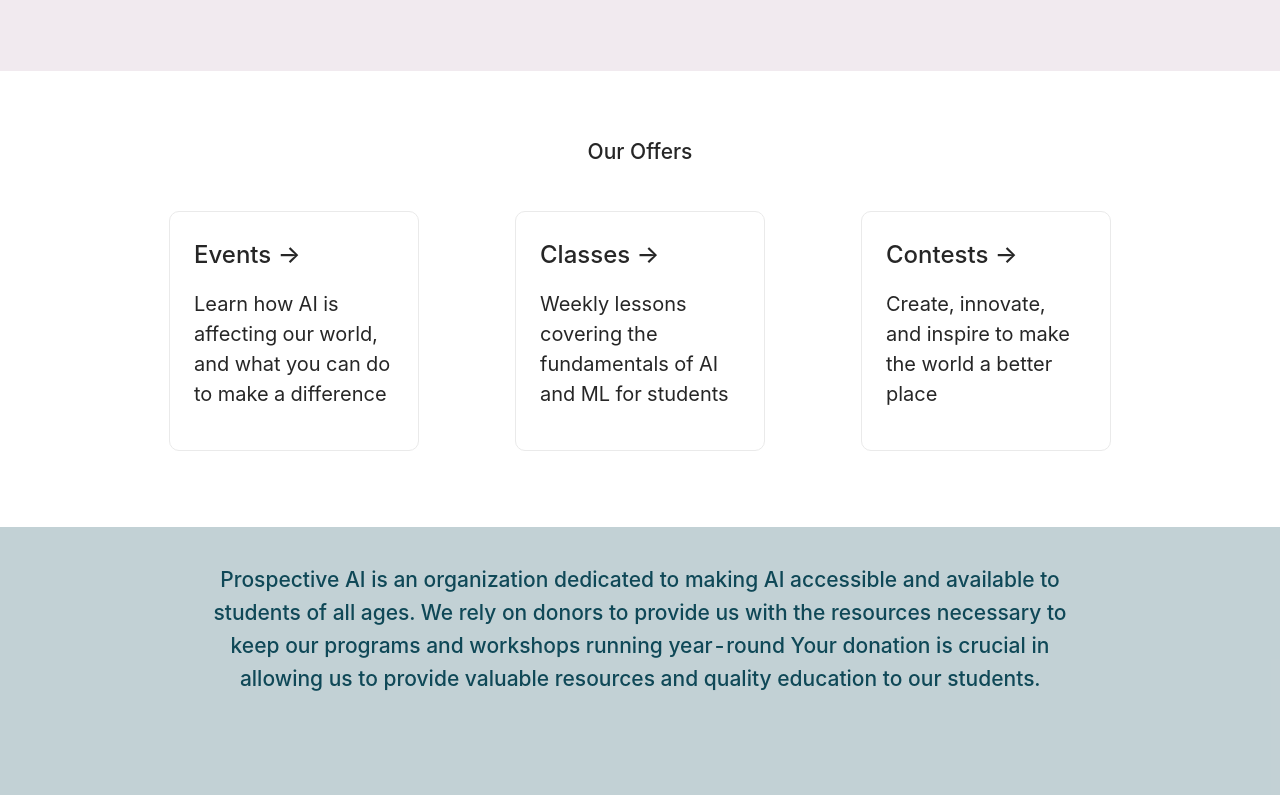
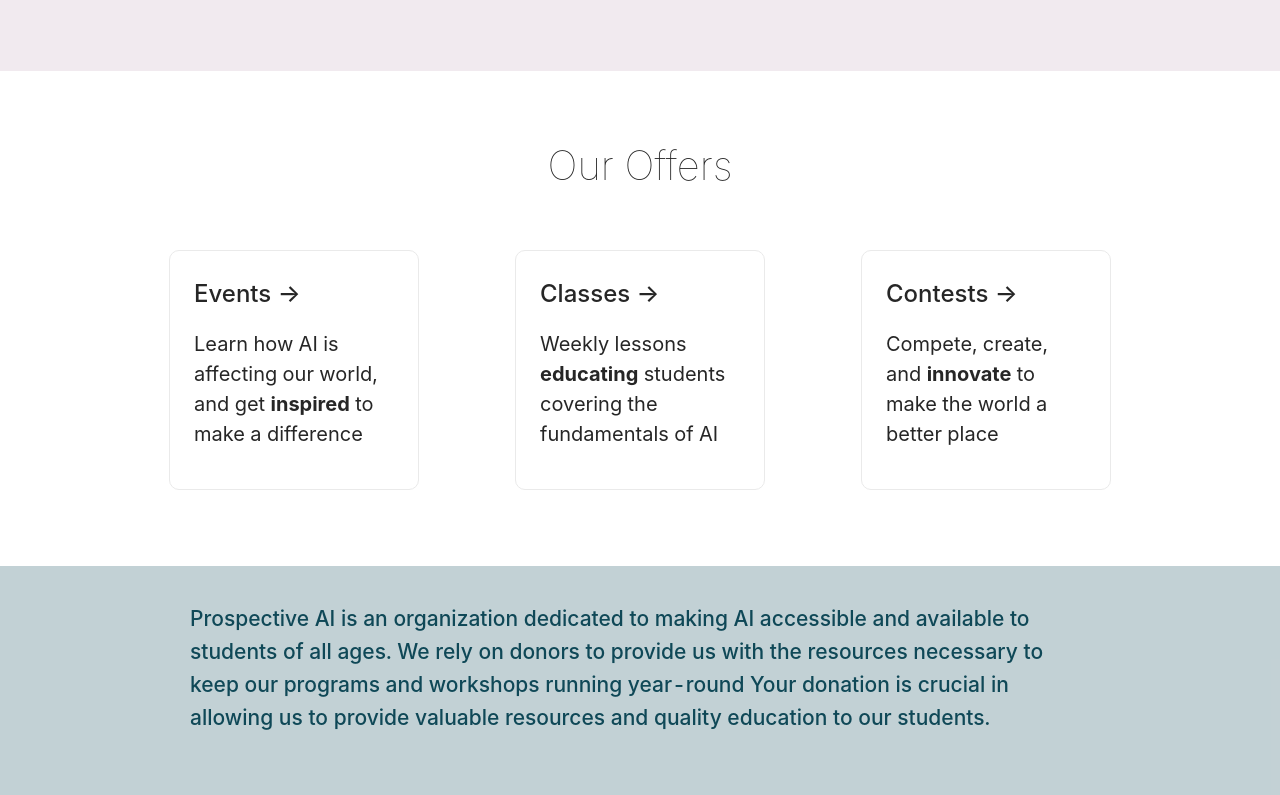
Before and after one commit to akaashkolluri/prospective-ai, a Next.js app: page / in a window 1280 px wide. Shown: the part 1120-1915 px from the top of the page. Built offline with nearby package versions, Linux system fonts and the light colour scheme.

Commit message:
updated stylign +descriptions

```diff
--- a/pages/index.js
+++ b/pages/index.js
@@ -44,26 +44,27 @@
             </Col>
           </div>
           <p style={{ height: 50 }} />
-          <h2> Our Offers </h2>
+          <h2 style={{ fontSize: 40, fontWeight: 25 }}> Our Offers </h2>
           <div className={styles.grid}>
             <a href="/events" className={styles.card}>
               <h2>Events &rarr;</h2>
               <p>
-                Learn how AI is affecting our world, and what you can do to make
-                a difference
+                Learn how AI is affecting our world, and get
+                <b> inspired </b> to make a difference
               </p>
             </a>
             <a href="/classes" className={styles.card}>
               <h2>Classes &rarr;</h2>
               <p>
-                Weekly lessons covering the fundamentals of AI and ML for
-                students
+                Weekly lessons <b> educating </b> students covering the
+                fundamentals of AI
               </p>
             </a>
             <a className={styles.card}>
               <h2>Contests &rarr;</h2>
               <p>
-                Create, innovate, and inspire to make the world a better place{" "}
+                Compete, create, and<b> innovate </b> to make the world a better
+                place
               </p>
               <h3> Coming soon..</h3>
             </a>
--- a/styles/Home.module.css
+++ b/styles/Home.module.css
@@ -59,11 +59,11 @@
   justify-content: center;
 
   background-color: #0f485740;
-  text-align: center;
 }
 
 .donateContainer h2 {
   max-width: 900px;
+  align-text: right;
   min-width: 200px;
   color: #0f4857;
 }
```
